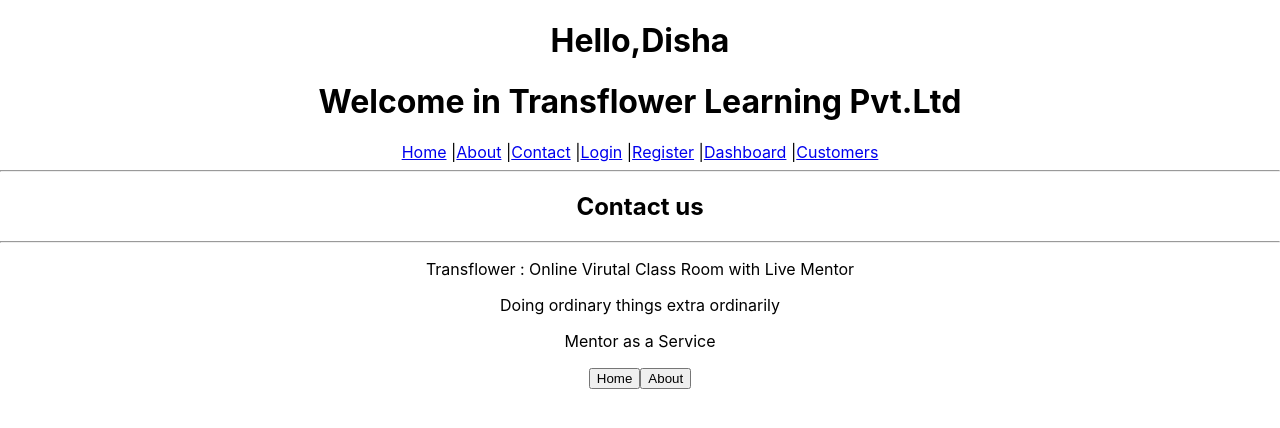
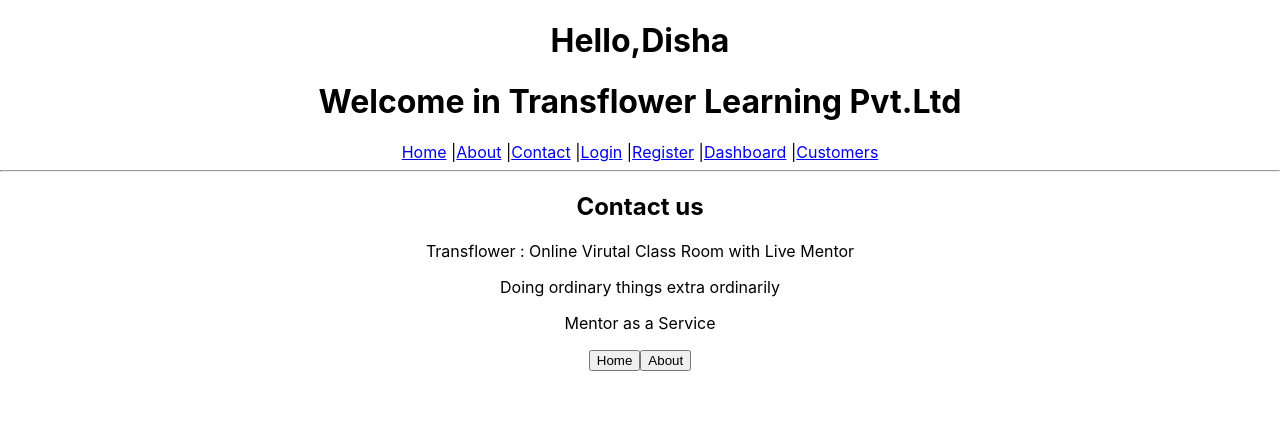
Before and after one commit to disha-satpute/MERN, a React (Create React App) app in the folder my-first-app/: page /contact in a window 1280 px wide. Shown: the top 428 px of the page. Built offline with nearby package versions, Linux system fonts and the light colour scheme.

Commit message:
changes added

```diff
--- a/my-first-app/src/catalog/details.js
+++ b/my-first-app/src/catalog/details.js
@@ -1,9 +1,11 @@
 function Details(){
+    //use react props
 return <welcome name ="sanika"/>;
 };
 
 function welcome(props){
     return (
+        //props syntax
        <h1> Hello,{props.name}!!</h1>
     );
 }
--- a/my-first-app/src/components/main/about.js
+++ b/my-first-app/src/components/main/about.js
@@ -5,10 +5,11 @@
     return (
       <center>
             <div>
-        <Welcome name="User" />
+
+                <Welcome name="User" />
 
                 <h2>This is About us</h2>
-                <hr/>
+
                   <p>Transflower : Online Virutal Class Room with Live Mentor</p>
                   <p>Doing ordinary things extra ordinarily</p>
                   <p>Mentor as a Service</p>
--- a/my-first-app/src/components/main/contact.js
+++ b/my-first-app/src/components/main/contact.js
@@ -16,7 +16,7 @@
       <center>
             <div>
                 <h2>Contact us</h2>
-                <hr/>
+
            <p>Transflower : Online Virutal Class Room with Live Mentor</p>
                   <p>Doing ordinary things extra ordinarily</p>
                   <p>Mentor as a Service</p>
--- a/my-first-app/src/components/main/home.js
+++ b/my-first-app/src/components/main/home.js
@@ -3,7 +3,7 @@
 function Home() {
     //JSX Syntax
     return (
-      <center>
+           <center>
                   <h2><b>Project Based Learning</b></h2>
             </center>
     );
```
